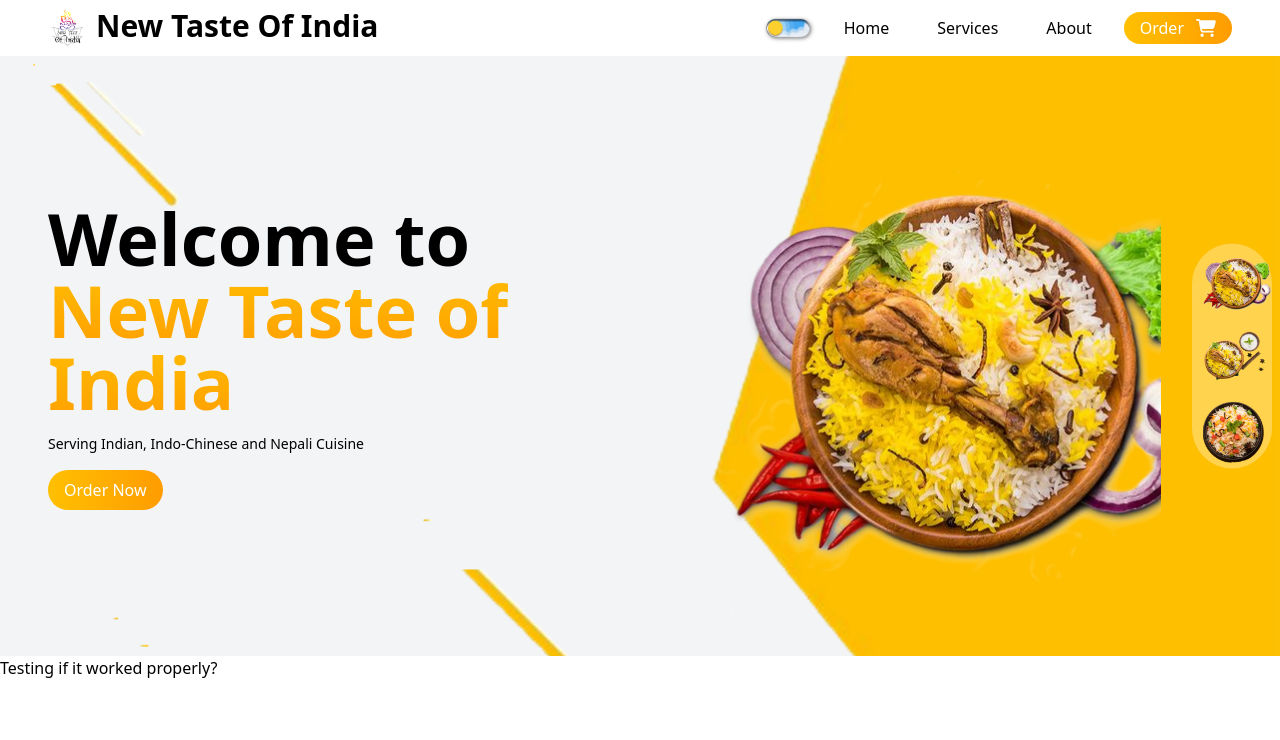
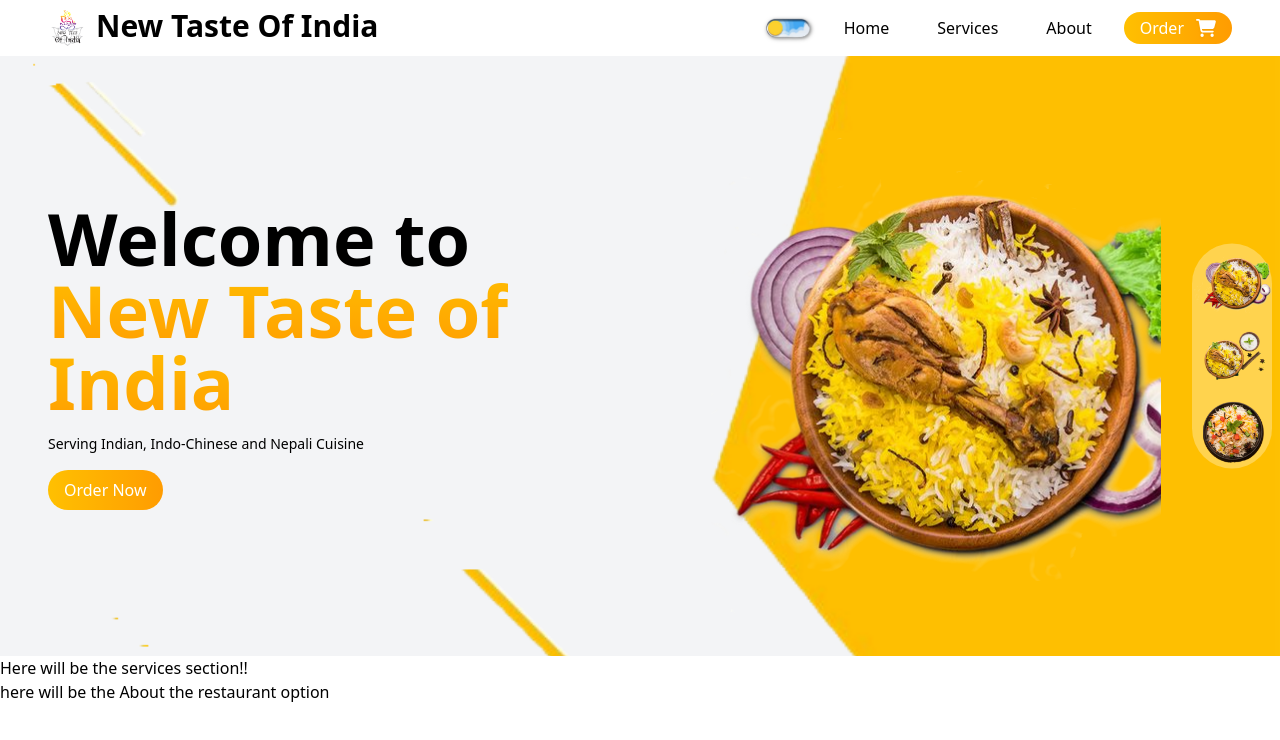
Before and after one commit to ishworX/new-taste-of-india, a React (Vite) app: page / in a window 1280 px wide. Shown: the top 740 px of the page. Built offline with nearby package versions, Linux system fonts and the light colour scheme.

Commit message:
Planning before implementing

```diff
--- a/src/components/About/About.jsx
+++ b/src/components/About/About.jsx
@@ -6,7 +6,13 @@ import React from 'react'
 
 const About = () => {
     return (
-        <div>Testing if it worked properly?
+        <div>
+            <div>
+                Here will be the services section!!
+            </div>
+            <div>
+                here will be the About the restaurant option
+            </div>
         </div>
     )
 }
```
